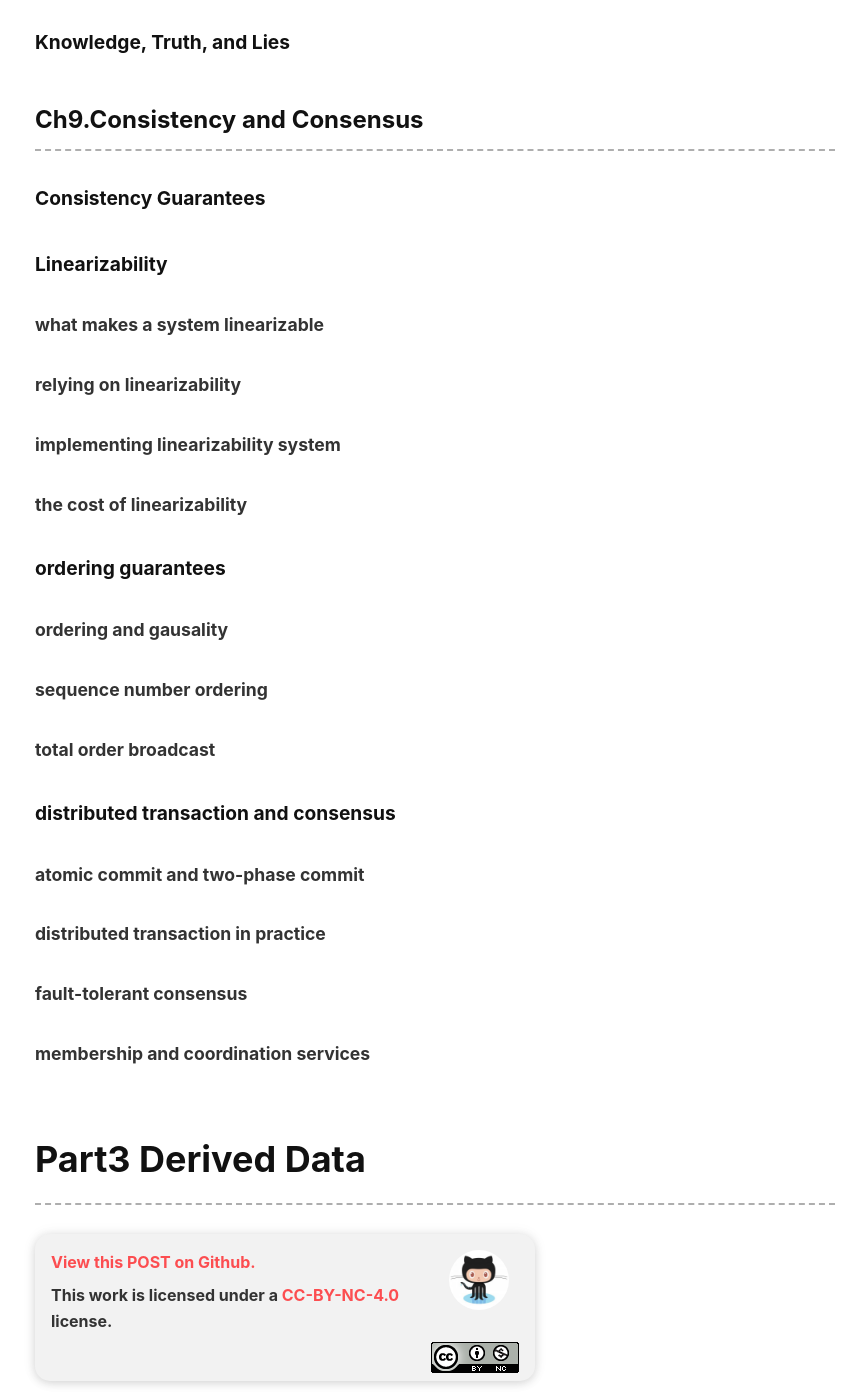
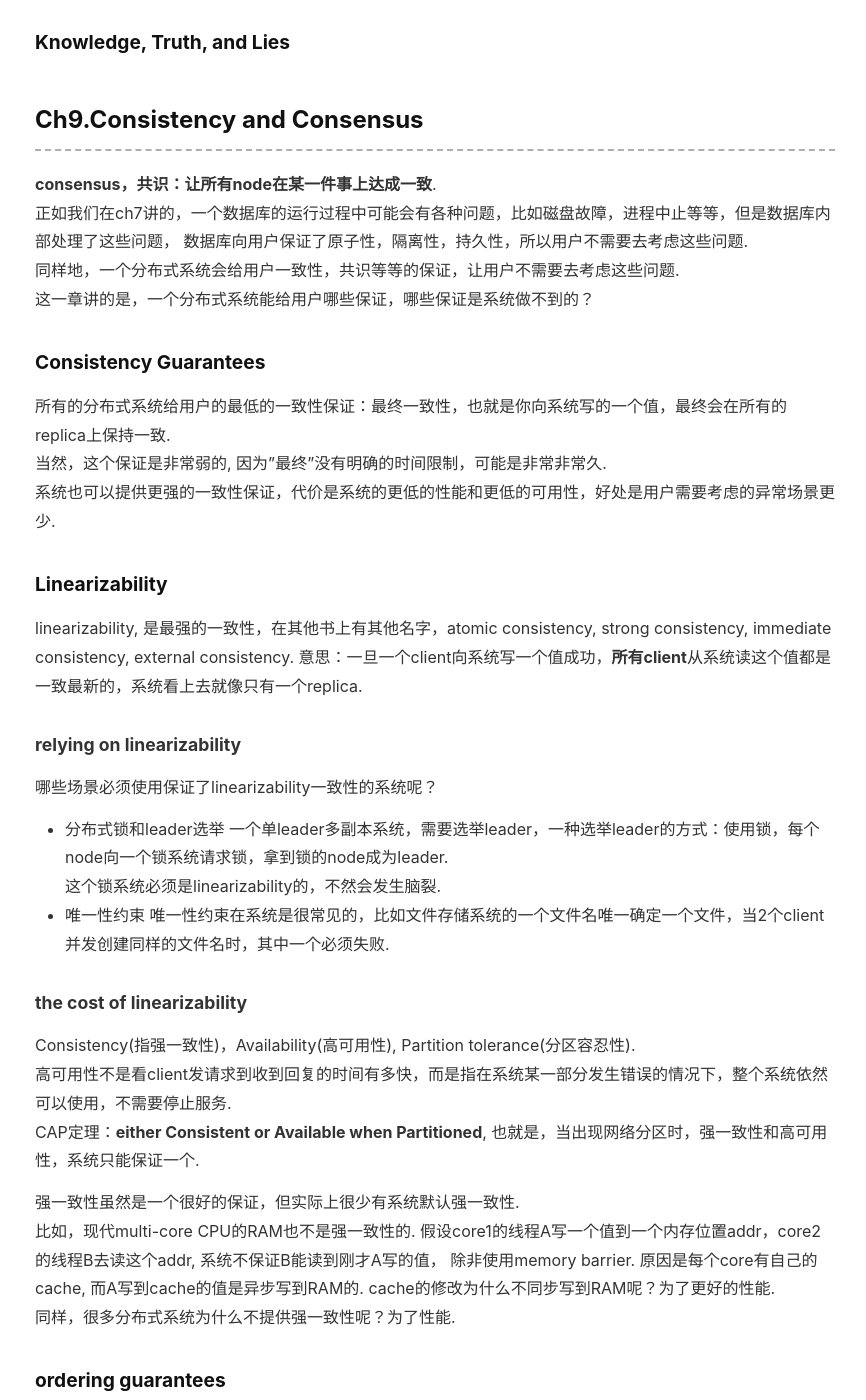
Before and after one commit to fukua95/fukua95.github.io, a Jekyll site: the page built from _posts/2020-03-16-Designing-Data-Intensive-Applications.md, in a window 1280 px wide and 1400 px high, scrolled down 13219 px. Shown: the whole window, without its empty margins (85-951 px from the left). Built offline with Jekyll 4.4.1, drawn with Linux system fonts in a browser that asks for light colours; nearby versions of some CDN libraries; comment, search, counter and statistics services are not loaded; some of the changed text lies outside the part shown.

Commit message:
Update 2020-03-16-Designing-Data-Intensive-Applications.md

```diff
--- a/_posts/2020-03-16-Designing-Data-Intensive-Applications.md
+++ b/_posts/2020-03-16-Designing-Data-Intensive-Applications.md
@@ -375,24 +375,60 @@ MySQL(InnoDB)和SQL Server实现可串行化就是用2PL.
 ### Knowledge, Truth, and Lies
 
 ## Ch9.Consistency and Consensus
+**consensus，共识：让所有node在某一件事上达成一致**.
+正如我们在ch7讲的，一个数据库的运行过程中可能会有各种问题，比如磁盘故障，进程中止等等，但是数据库内部处理了这些问题，
+数据库向用户保证了原子性，隔离性，持久性，所以用户不需要去考虑这些问题.
+同样地，一个分布式系统会给用户一致性，共识等等的保证，让用户不需要去考虑这些问题.
+这一章讲的是，一个分布式系统能给用户哪些保证，哪些保证是系统做不到的？
 
 ### Consistency Guarantees
+所有的分布式系统给用户的最低的一致性保证：最终一致性，也就是你向系统写的一个值，最终会在所有的replica上保持一致.
+当然，这个保证是非常弱的, 因为"最终"没有明确的时间限制，可能是非常非常久.
+系统也可以提供更强的一致性保证，代价是系统的更低的性能和更低的可用性，好处是用户需要考虑的异常场景更少.
 
 ### Linearizability
-#### what makes a system linearizable
+linearizability, 是最强的一致性，在其他书上有其他名字，atomic consistency, strong consistency, immediate consistency, external consistency.
+意思：一旦一个client向系统写一个值成功，**所有client**从系统读这个值都是一致最新的，系统看上去就像只有一个replica.
+
 #### relying on linearizability
-#### implementing linearizability system
+哪些场景必须使用保证了linearizability一致性的系统呢？
+* 分布式锁和leader选举
+  一个单leader多副本系统，需要选举leader，一种选举leader的方式：使用锁，每个node向一个锁系统请求锁，拿到锁的node成为leader.
+  这个锁系统必须是linearizability的，不然会发生脑裂.
+* 唯一性约束
+  唯一性约束在系统是很常见的，比如文件存储系统的一个文件名唯一确定一个文件，当2个client并发创建同样的文件名时，其中一个必须失败.
+
 #### the cost of linearizability
+Consistency(指强一致性)，Availability(高可用性), Partition tolerance(分区容忍性).
+高可用性不是看client发请求到收到回复的时间有多快，而是指在系统某一部分发生错误的情况下，整个系统依然可以使用，不需要停止服务.
+CAP定理：**either Consistent or Available when Partitioned**, 也就是，当出现网络分区时，强一致性和高可用性，系统只能保证一个.
+
+强一致性虽然是一个很好的保证，但实际上很少有系统默认强一致性.
+比如，现代multi-core CPU的RAM也不是强一致性的. 假设core1的线程A写一个值到一个内存位置addr，core2的线程B去读这个addr, 系统不保证B能读到刚才A写的值，
+除非使用memory barrier. 原因是每个core有自己的cache, 而A写到cache的值是异步写到RAM的. cache的修改为什么不同步写到RAM呢？为了更好的性能.
+同样，很多分布式系统为什么不提供强一致性呢？为了性能.
 
 ### ordering guarantees
+// TODO
 #### ordering and gausality
 #### sequence number ordering
 #### total order broadcast
 
 ### distributed transaction and consensus
+共识，让多个node对某一件事达成一致. 分布式系统的很多场景都需要共识：
+* leader选举，单leader系统，所有node对谁是leader需要达成一致.
+* atomic commit, 实现分布式事务的原子性
+
 #### atomic commit and two-phase commit
+// TODO
 #### distributed transaction in practice
+// TODO
+
 #### fault-tolerant consensus
+共识的标准定义：**one or more nodes may propose values, and the consensus algorithm decides on one of those values**.
+
+
 #### membership and coordination services
 
 # Part3 Derived Data
+// TODO
```
